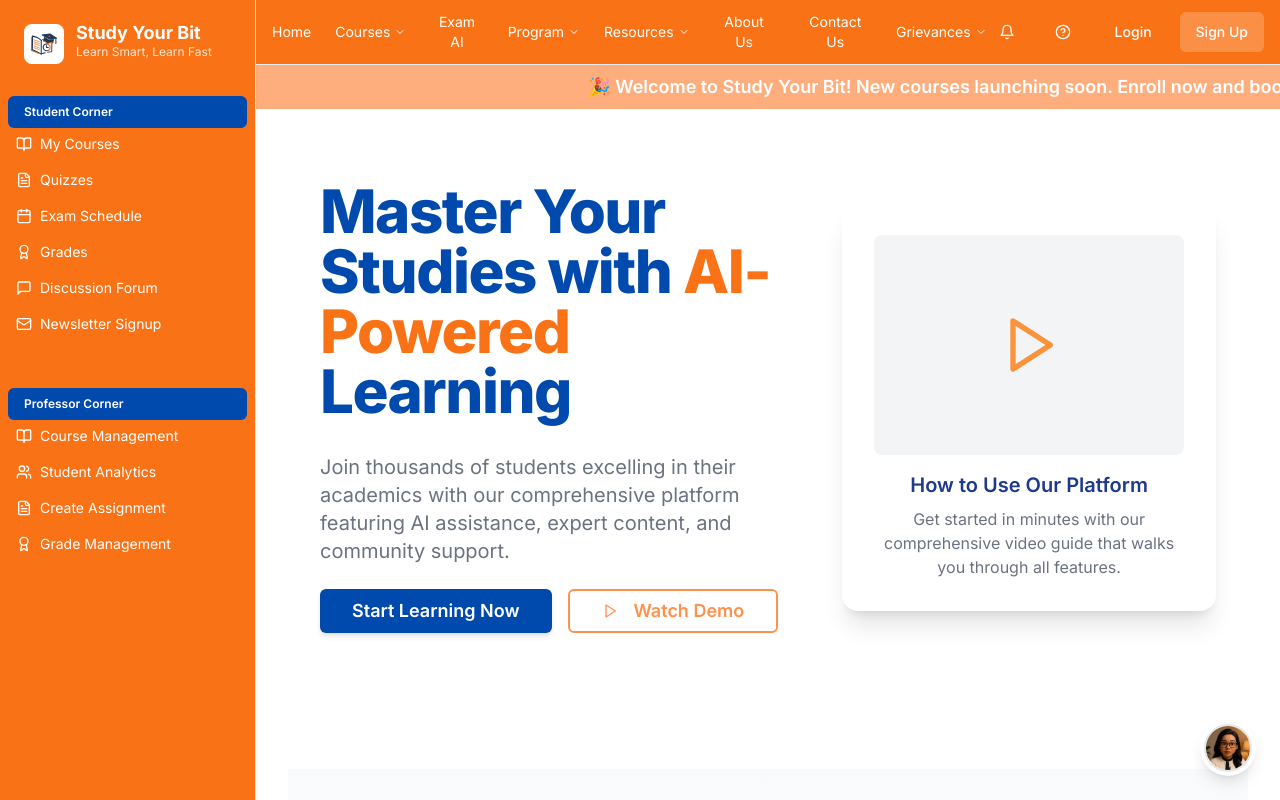
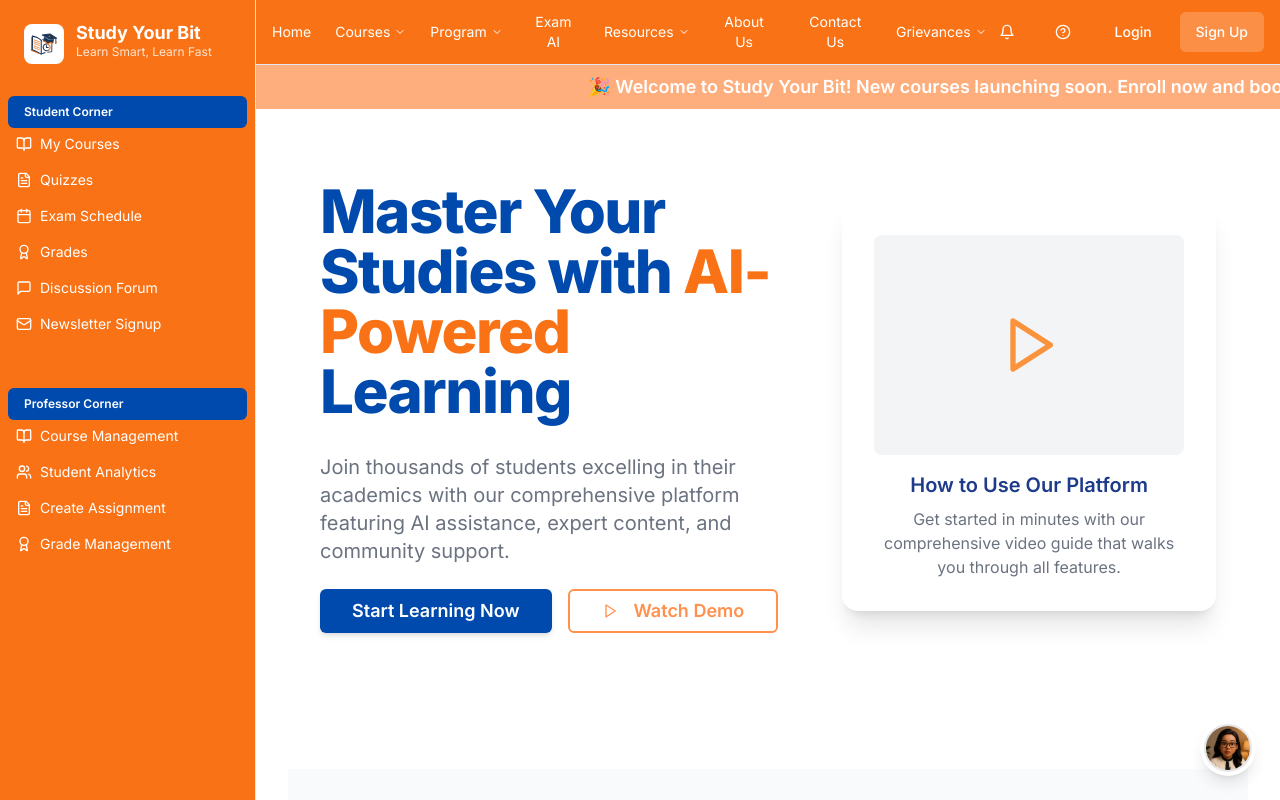
Before and after one commit to atharvamagar/Study-Your-Bit-, a Next.js app: page / in a window 1280 px wide. Shown: the top 800 px of the page. Built offline with nearby package versions, Linux system fonts and the light colour scheme.

Commit message:
Rearrange Exam AI link position in header component

```diff
--- a/components/header.tsx
+++ b/components/header.tsx
@@ -98,10 +98,6 @@ export function Header({ isLoggedIn, onLoginToggle }: HeaderProps) {
               </DropdownMenuContent>
             </DropdownMenu>
 
-            <a href="#exam-ai" className="hover:text-white text-sm text-center py-2 text-white transition-colors">
-              Exam AI
-            </a>
-
             <DropdownMenu>
               <DropdownMenuTrigger className="flex items-center space-x-1 hover:text-white text-sm text-center py-2 text-white transition-colors">
                 <span>Program</span>
@@ -113,6 +109,10 @@ export function Header({ isLoggedIn, onLoginToggle }: HeaderProps) {
                 </DropdownMenuItem>
               </DropdownMenuContent>
             </DropdownMenu>
+
+            <a href="#exam-ai" className="hover:text-white text-sm text-center py-2 text-white transition-colors">
+              Exam AI
+            </a>
 
             <DropdownMenu>
               <DropdownMenuTrigger className="flex items-center space-x-1 hover:text-white text-sm text-center py-2 text-white transition-colors">
```
